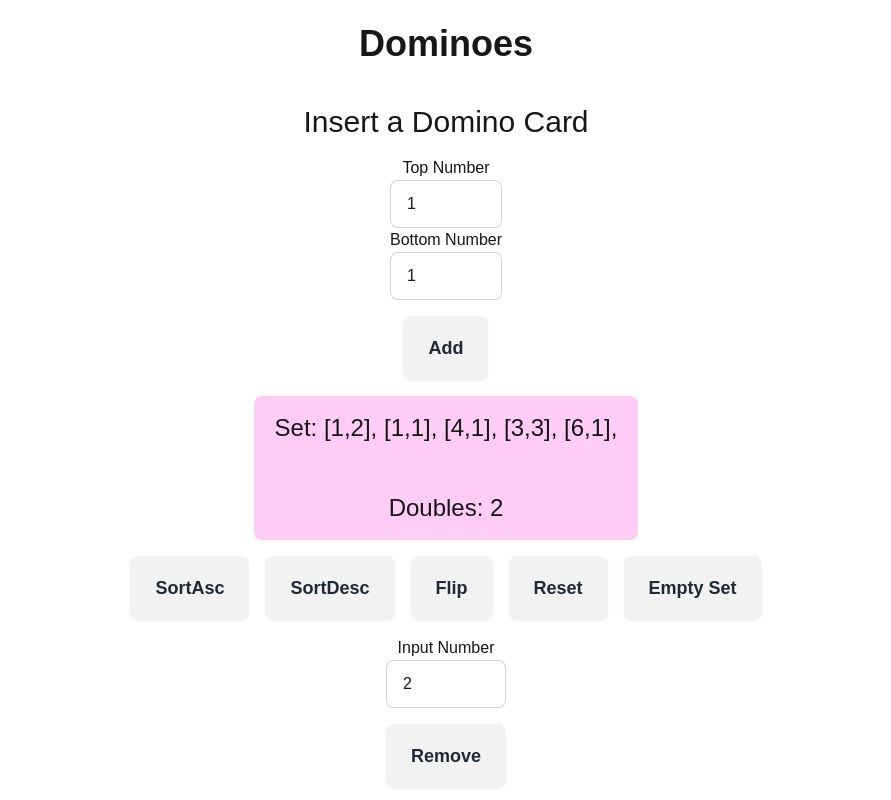
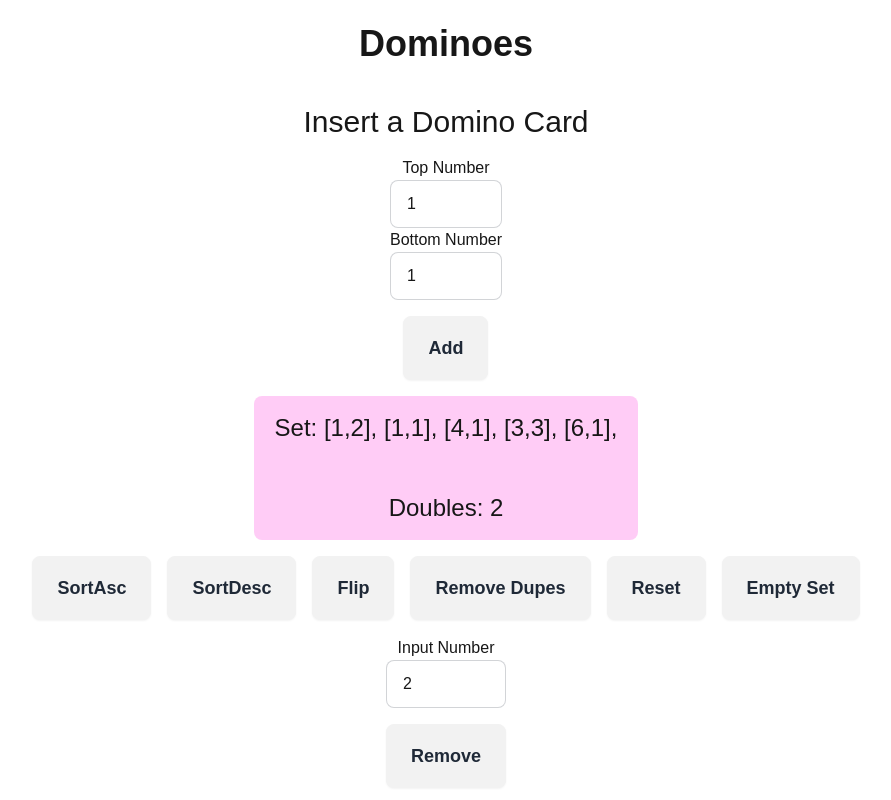
Before and after one commit to anchansp/dhika-take-home-test, a Next.js app: page / in a window 1280 px wide. Shown: the top 800 px of the page, without its empty margins (194-1085 px from the left). Built offline with nearby package versions, Linux system fonts and the light colour scheme.

Commit message:
remove duplicates function added

```diff
--- a/src/app/page.tsx
+++ b/src/app/page.tsx
@@ -1,9 +1,9 @@
 "use client";
-import arrayTransform from "@/components/arrayHenshin.js";
 import flipArray from "@/components/flipArray.js";
 import { sortAsc, sortDesc } from "@/components/sortAscDsc.js";
 import countDoubles from "@/components/countDoubles.js";
-import removeTotal from "@/components/removesTotal";
+import removeTotal from "@/components/removesTotal.js";
+import removeDominoes from "@/components/removesDominoes.js";
 
 import { useState } from "react";
 
@@ -140,6 +140,19 @@ export default function Home() {
           <button
             className="btn btn-xs sm:btn-sm md:btn-md lg:btn-lg"
             onClick={() => {
+              const newArray = removeDominoes(cardArrayReplica);
+              setCardArrayReplica(newArray);
+              return newArray;
+            }}
+          >
+            Remove Dupes
+          </button>
+        </div>
+
+        <div className="py-4">
+          <button
+            className="btn btn-xs sm:btn-sm md:btn-md lg:btn-lg"
+            onClick={() => {
               const resetCard = setCardArrayReplica(cardArray);
               return resetCard;
             }}
--- a/src/components/countDoubles.js
+++ b/src/components/countDoubles.js
@@ -1,4 +1,4 @@
-import arrayTransform from "./arrayHenshin";
+import arrayTransform from "./arrayHenshin.js";
 
 export default function countDoubles(array) {
   const newArray = arrayTransform(array);
--- a/src/components/flipArray.js
+++ b/src/components/flipArray.js
@@ -1,4 +1,4 @@
-import arrayTransform from "./arrayHenshin";
+import arrayTransform from "./arrayHenshin.js";
 
 export default function flipArray(array) {
   const newArray = arrayTransform(array);
--- /dev/null
+++ b/src/components/removesDominoes.js
@@ -0,0 +1,26 @@
+export default function removeDominoes(array) {
+  const newMap = new Map();
+  const result = [];
+
+  // step 1
+  for (const arr of array) {
+    const sorted = arr
+      .slice()
+      .sort((a, b) => a - b)
+      .toString();
+    newMap.set(sorted, (newMap.get(sorted) || 0) + 1);
+  }
+
+  // step 2
+  for (const arr of array) {
+    const sorted = arr
+      .slice()
+      .sort((a, b) => a - b)
+      .toString();
+    if (newMap.get(sorted) === 1) {
+      result.push(arr);
+    }
+  }
+
+  return result;
+}
--- a/src/components/removesTotal.js
+++ b/src/components/removesTotal.js
@@ -1,4 +1,4 @@
-import arrayTransform from "./arrayHenshin";
+import arrayTransform from "./arrayHenshin.js";
 
 export default function removesTotal(array, number) {
   const newArray = arrayTransform(array);
--- a/src/components/sortAscDsc.js
+++ b/src/components/sortAscDsc.js
@@ -1,4 +1,4 @@
-import arrayTransform from "./arrayHenshin";
+import arrayTransform from "./arrayHenshin.js";
 
 export function sortAsc(array) {
   arrayTransform(array);
```
